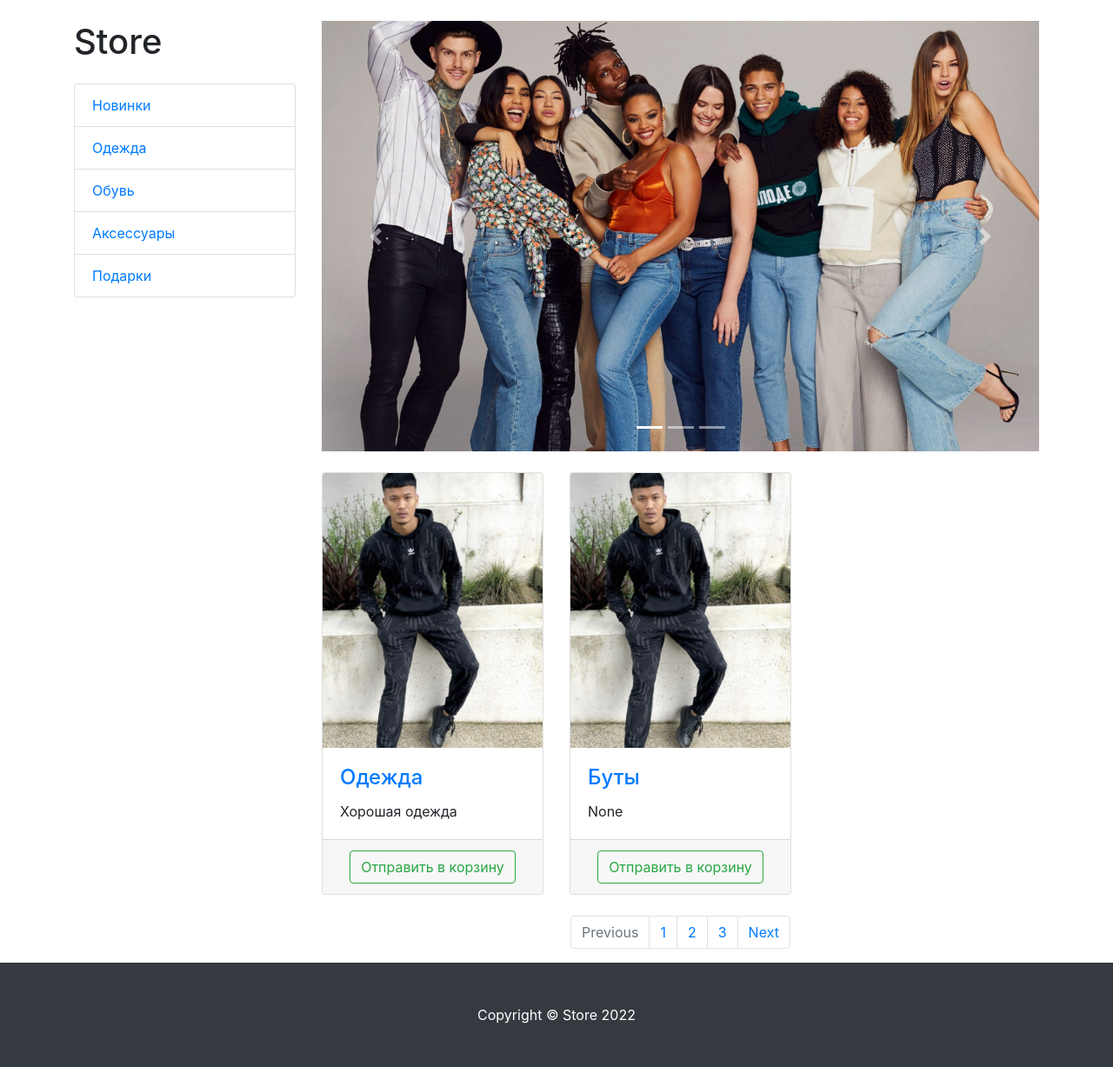
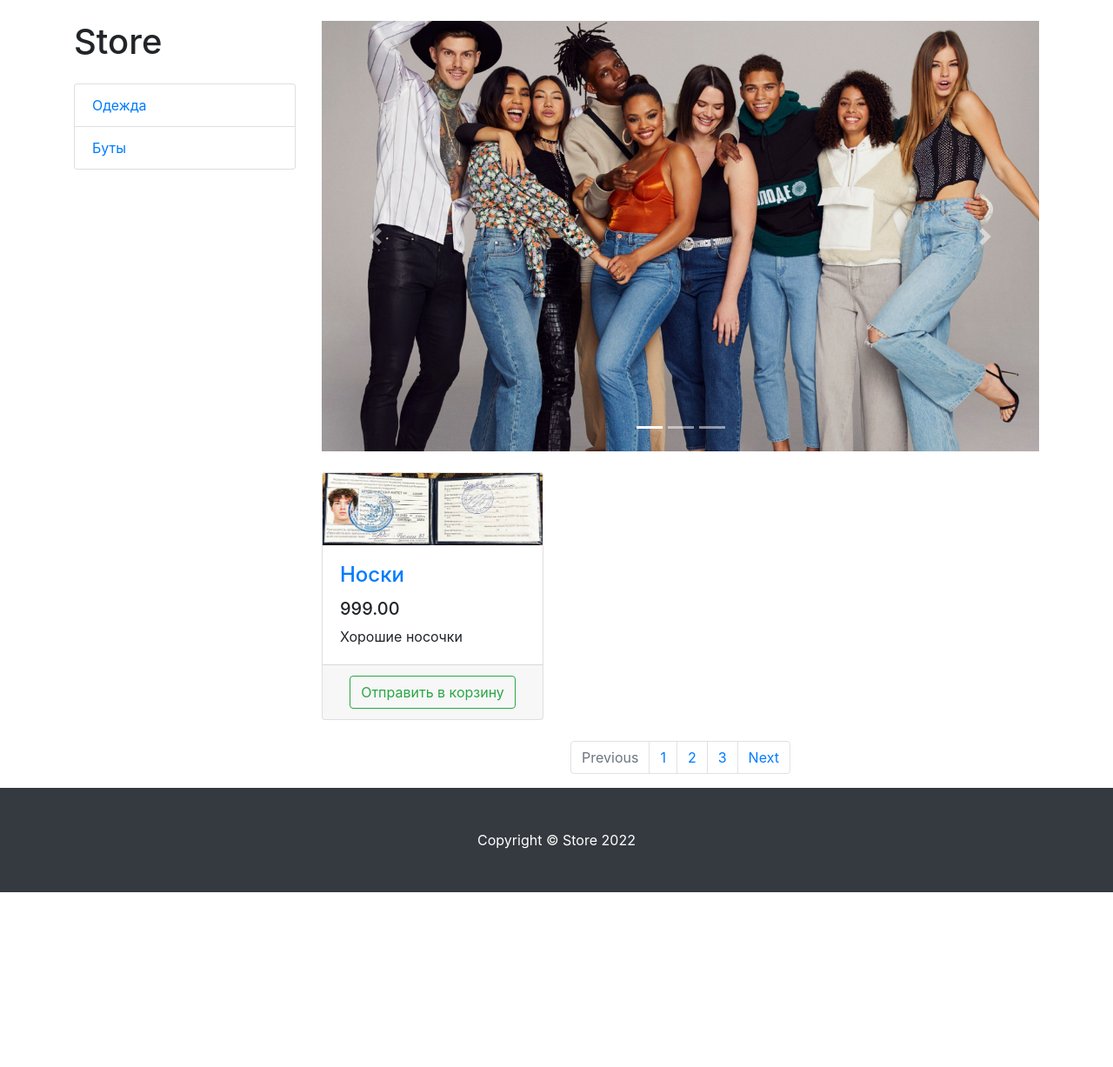
Before and after one commit to CaLIJaaa/learn_django, a Django app: page /prod/ in a window 1280 px wide. Shown: the part 56-1283 px from the top of the page at 87% size. After the commit the page ends 1082 px from the top, so only its background shows below. Run offline with Django 3.2, Linux system fonts and the light colour scheme; data comes from the database, SQL or seed files in the repository; both versions use the stored data as it was after the commit; some libraries are stand-ins or nearby versions.

Commit message:
added photo for controllers

```diff
--- a/products/templates/products/products.html
+++ b/products/templates/products/products.html
@@ -17,11 +17,9 @@
 
             <h1 class="my-4">Store</h1>
             <div class="list-group">
-                <a href="#" class="list-group-item">Новинки</a>
-                <a href="#" class="list-group-item">Одежда</a>
-                <a href="#" class="list-group-item">Обувь</a>
-                <a href="#" class="list-group-item">Аксессуары</a>
-                <a href="#" class="list-group-item">Подарки</a>
+                {% for category in categories %}
+                    <a href="#" class="list-group-item">{{ category.name }}</a>
+                {% endfor %}
             </div>
 
         </div>
@@ -62,14 +60,14 @@
                         <div class="card h-100">
                             <a href="#">
                                 <img class="card-img-top"
-                                     src="/static//static/vendor/img/products/Adidas-hoodie.png"
+                                     src="{{ product.image.url }}"
                                      alt="">
                             </a>
                             <div class="card-body">
                                 <h4 class="card-title">
                                     <a href="#">{{ product.name }}</a>
                                 </h4>
-                                <h5>{{ product.coast }}</h5>
+                                <h5>{{ product.price }}</h5>
                                 <p class="card-text">{{ product.description }}</p>
                             </div>
                             <div class="card-footer text-center">
--- a/products/views.py
+++ b/products/views.py
@@ -1,5 +1,5 @@
 from django.shortcuts import render, HttpResponse
-from products.models import ProductCategory
+from products.models import ProductCategory, Product
 
 
 def index(request):
@@ -7,5 +7,8 @@ def index(request):
 
 
 def products(request):
-    product = {'products': ProductCategory.objects.all()}
+    product = {
+        'products': Product.objects.all(),
+        'categories': ProductCategory.objects.all()
+    }
     return render(request, 'products/products.html', product)
--- a/store/settings.py
+++ b/store/settings.py
@@ -123,6 +123,9 @@ STATICFILES_DIRS = (
     BASE_DIR / 'static',
 )
 
+MEDIA_URL = '/media/'
+MEDIA_ROOT = BASE_DIR / 'media'
+
 # Default primary key field type
 # https://docs.djangoproject.com/en/3.2/ref/settings/#default-auto-field
 
--- a/store/urls.py
+++ b/store/urls.py
@@ -1,9 +1,14 @@
 from django.contrib import admin
 from django.urls import path
 from products.views import index, products
+from django.conf.urls.static import static
+from django.conf import settings
 
 urlpatterns = [
     path('admin/', admin.site.urls),
     path('', index, name='index'),
     path('prod/', products, name='products'),
 ]
+
+if settings.DEBUG:
+    urlpatterns += static(settings.MEDIA_URL, document_root=settings.MEDIA_ROOT)
```
Also changed, not shown: db.sqlite3, media/products_images/1.png (added), media/products_images/студак.jpg (added).
